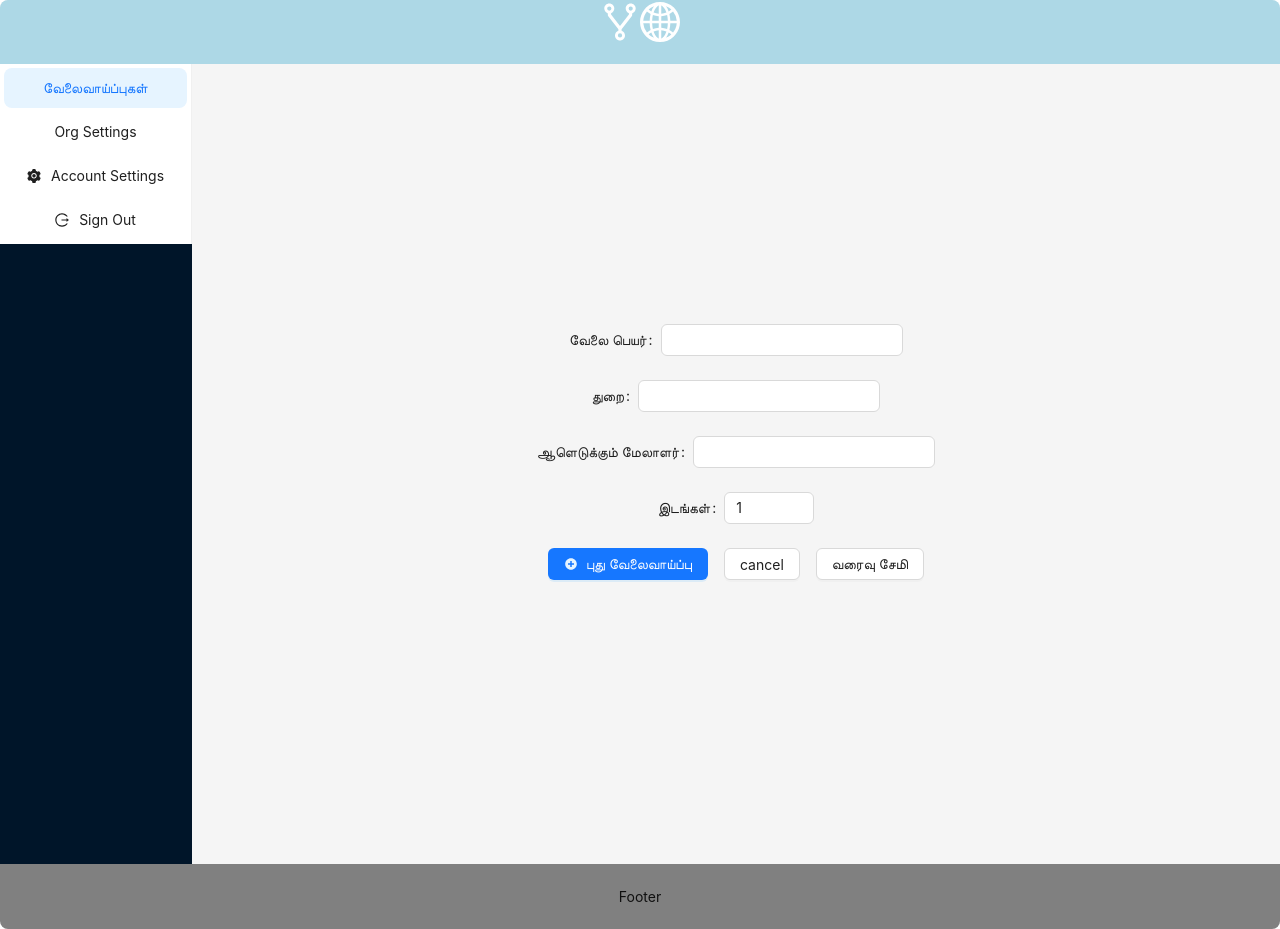
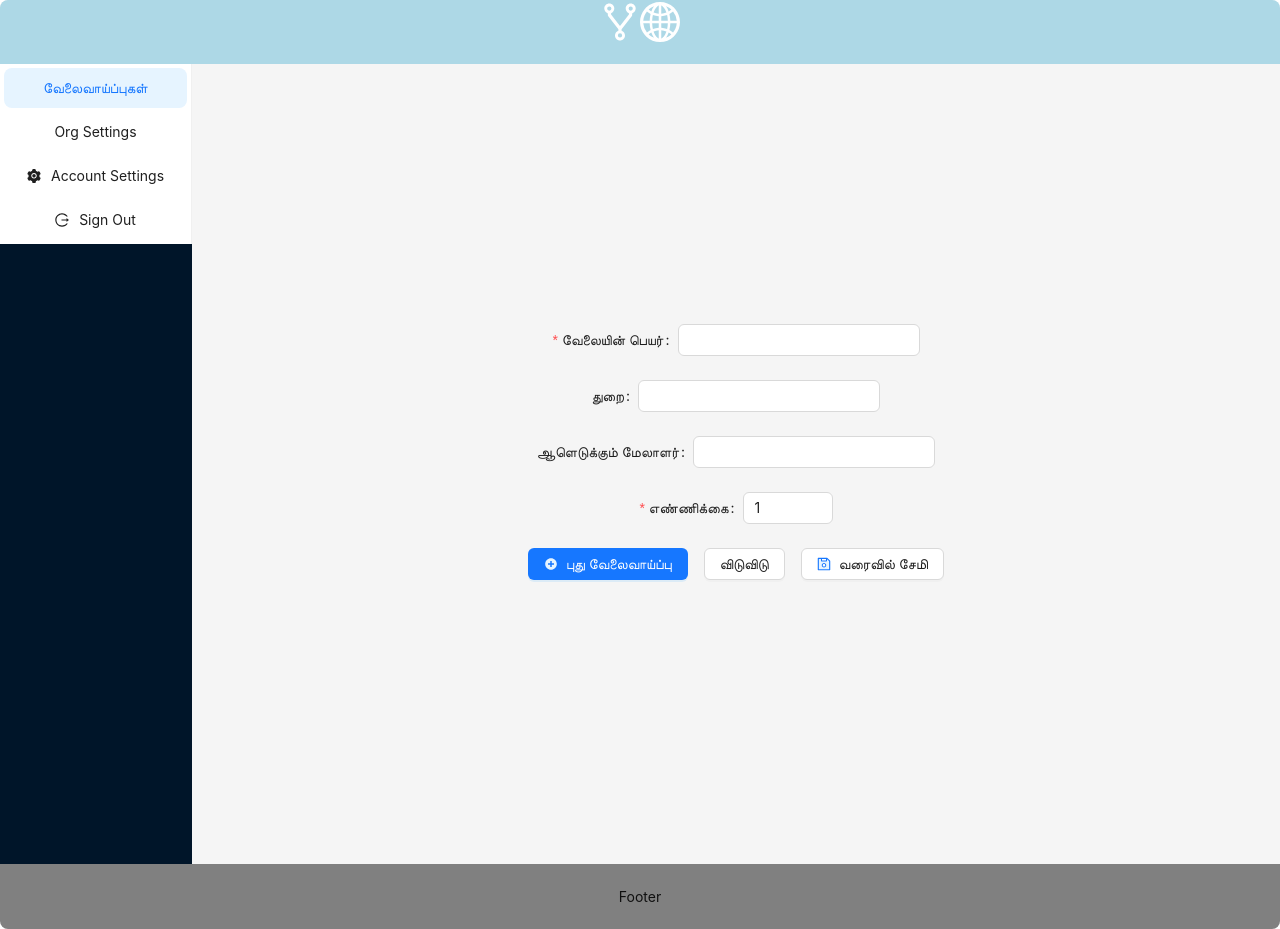
Before and after one commit to vetchium/vetchium, a React (Create React App) app in the folder erised/: page /create-opening in a window 1280 px wide. Built offline with nearby package versions, Linux system fonts and the light colour scheme.

Commit message:
Create Opening changes

```diff
--- a/erised/src/forms/CreateOpeningForm.tsx
+++ b/erised/src/forms/CreateOpeningForm.tsx
@@ -1,26 +1,66 @@
 import { Button, Flex, Form, Input, InputNumber } from "antd";
-import { PlusCircleTwoTone } from "@ant-design/icons";
+import { PlusCircleTwoTone, SaveTwoTone } from "@ant-design/icons";
 import t from "../i18n/i18n";
 import { formStyle } from "../Styles";
+import { resolve } from "path";
 
 function CreateOpeningForm() {
+  function onFinish(values: any) {
+    console.log("Received values:", values);
+  }
+
+  function onFinishFailed(errorInfo: any): void {
+    console.log("Form validation failed:", errorInfo);
+  }
+
+  function validateTitle(rule: any, value: string) {
+    if (!value || value.length < 3) {
+      return Promise.reject(t("invalid_field"));
+    }
+
+    return Promise.resolve();
+  }
+
+  function validateDepartment(rule: any, value: string) {}
+
+  function validateHiringManager(rule: any, value: string) {}
+
+  function validatePositions(rule: any, value: number) {}
+
   return (
-    <Form style={formStyle}>
-      <Form.Item label={t("job_title")} name="title">
+    <Form onFinish={onFinish} onFinishFailed={onFinishFailed} style={formStyle}>
+      <Form.Item
+        label={t("job_title")}
+        name="title"
+        rules={[{ required: true, validator: validateTitle }]}
+      >
         <Input />
       </Form.Item>
-      <Form.Item label={t("department")} name="department">
+      <Form.Item
+        label={t("department")}
+        name="department"
+        rules={[{ validator: validateDepartment }]}
+      >
         <Input />
       </Form.Item>
-      <Form.Item label={t("hiring_manager")} name="hiringManager">
+      <Form.Item
+        label={t("hiring_manager")}
+        name="hiringManager"
+        rules={[{ validator: validateHiringManager }]}
+      >
         <Input />
       </Form.Item>
-      <Form.Item label={t("positions")} name="positions">
-        <InputNumber min={1} max={25} defaultValue={1} />
+      <Form.Item
+        label={t("positions")}
+        name="positions"
+        initialValue={1}
+        rules={[{ required: true, validator: validatePositions }]}
+      >
+        <InputNumber min={1} max={25} />
       </Form.Item>
       <Flex gap="middle">
         <Form.Item>
-          <Button type="primary" htmlType="submit" icon={<PlusCircleTwoTone />}>
+          <Button type="primary" icon={<PlusCircleTwoTone />} htmlType="submit">
             {t("create_opening")}
           </Button>
         </Form.Item>
@@ -29,7 +69,7 @@ function CreateOpeningForm() {
             <Button>{t("cancel")}</Button>
           </Form.Item>
           <Form.Item>
-            <Button>{t("save_draft")}</Button>
+            <Button icon={<SaveTwoTone />}>{t("save_draft")}</Button>
           </Form.Item>
         </Flex>
       </Flex>
--- a/erised/src/i18n/en/index.ts
+++ b/erised/src/i18n/en/index.ts
@@ -1,4 +1,7 @@
 export default {
+  // generic
+  cancel: "Cancel",
+
   // SignInForm
   company_domain: "Company Domain",
   email_address: "Email Address",
--- a/erised/src/i18n/ta/index.ts
+++ b/erised/src/i18n/ta/index.ts
@@ -1,4 +1,7 @@
 export default {
+  // generic
+  cancel: "விடுவிடு",
+
   // SignInForm
   company_domain: "நிறுவனத்தின் இணையதளம்",
   email_address: "மின்னஞ்சல்",
@@ -14,7 +17,7 @@ export default {
   // CreateOpeningForm
   department: "துறை",
   hiring_manager: "ஆளெடுக்கும் மேலாளர்",
-  job_title: "வேலை பெயர்",
-  positions: "இடங்கள்",
-  save_draft: "வரைவு சேமி",
+  job_title: "வேலையின் பெயர்",
+  positions: "எண்ணிக்கை",
+  save_draft: "வரைவில் சேமி",
 };
```
